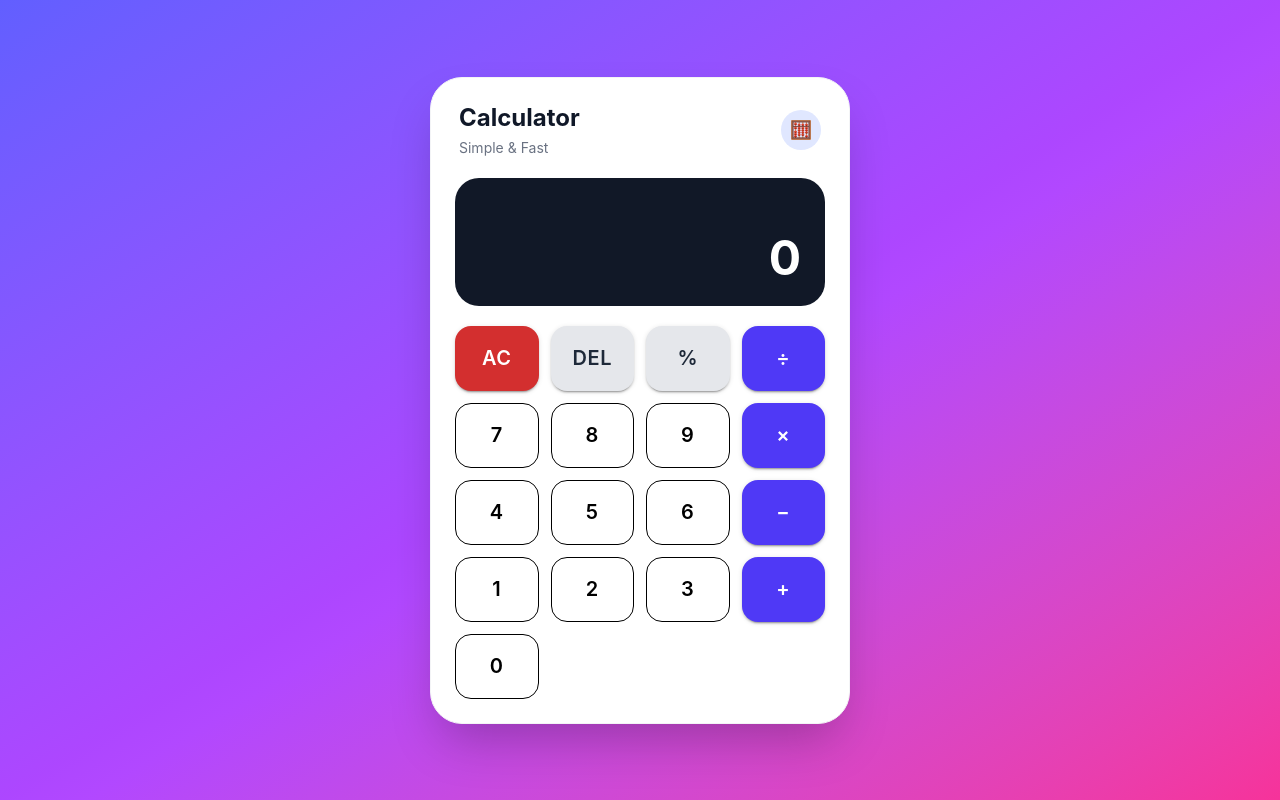
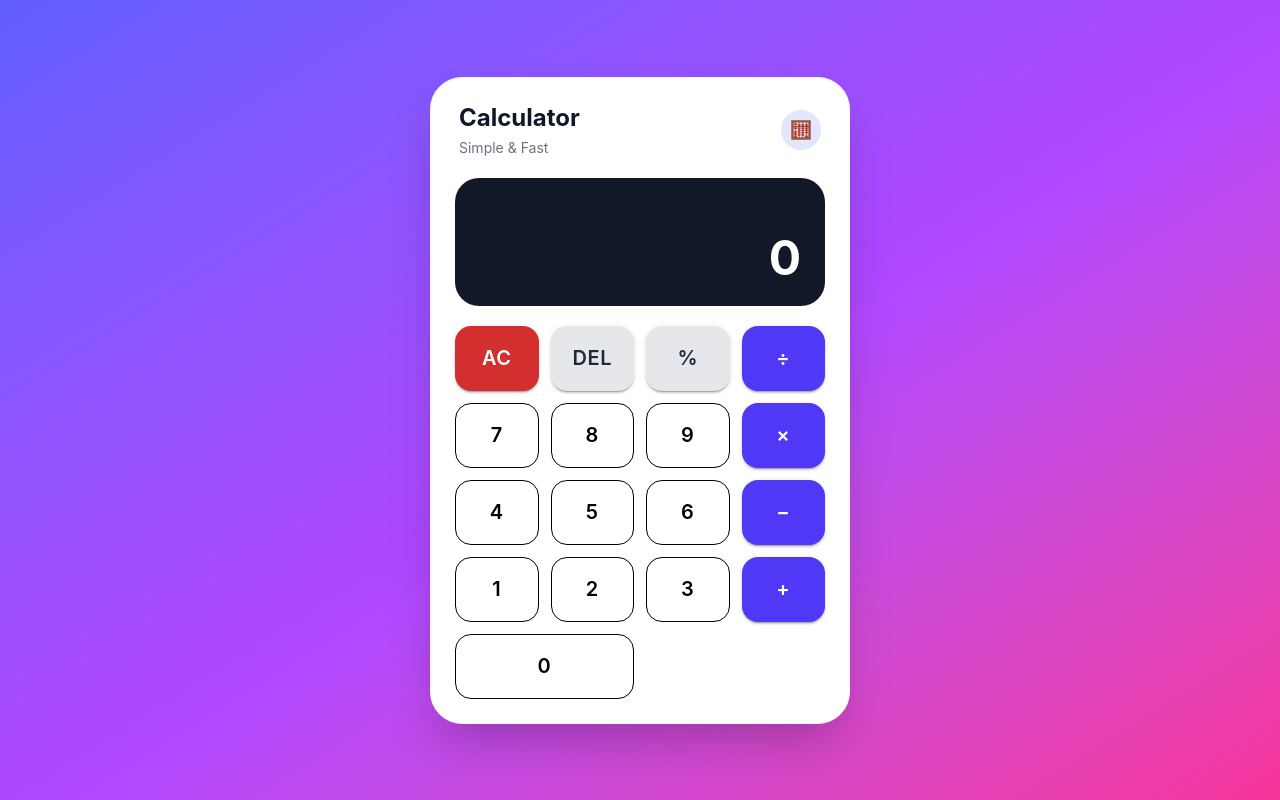
Before and after one commit to deep-coder1/Calculator-App, a React (Vite) app: page / in a window 1280 px wide. Built offline with nearby package versions, Linux system fonts and the light colour scheme.

Commit message:
Calculator comp css class add for 0 button

```diff
--- a/src/components/Calculator.jsx
+++ b/src/components/Calculator.jsx
@@ -299,7 +299,7 @@ const Calculator = () => {
           {/* Row 5 */}
           <CalculatorButton
             onClick={() => handleNumber("0")}
-
+            className="col-span-2"
           >
             0
           </CalculatorButton>
```
